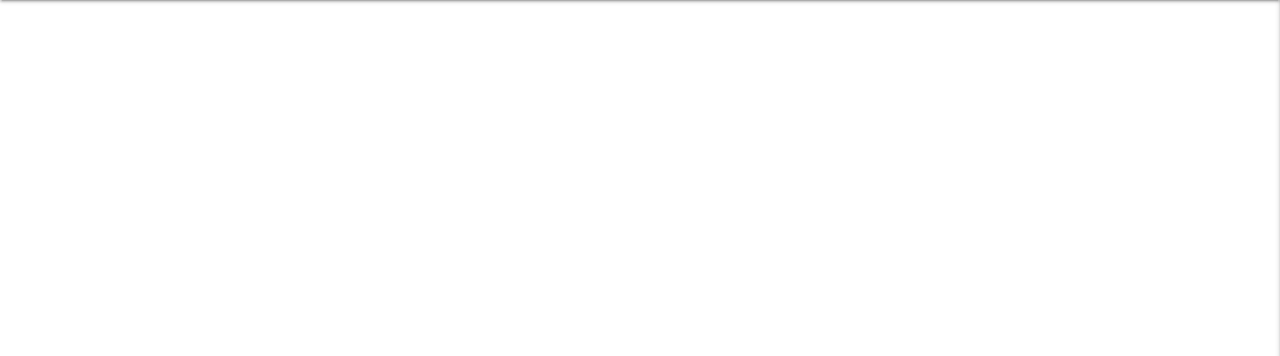
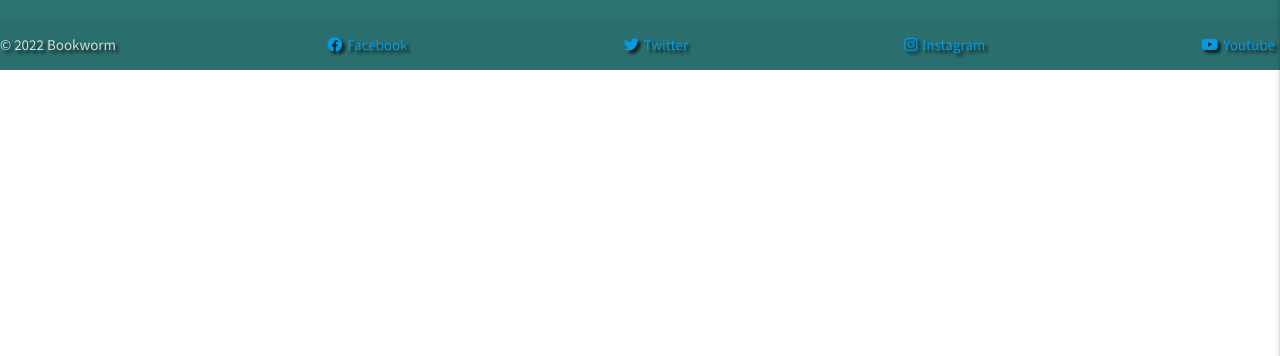
Before and after one commit to SimGriff/bookworm-project3, a Flask app: page / in a window 1280 px wide. Shown: the part 64-420 px from the top of the page. Run offline with Flask 2, Linux system fonts and the light colour scheme; data that the repository does not hold is empty; some libraries are stand-ins or nearby versions; some web fonts are replaced.

Commit message:
Add footer

```diff
--- a/static/css/style.css
+++ b/static/css/style.css
@@ -19,8 +19,12 @@ h1, h2, h3, h4 {
 .header-and-footer {
     background-color: #297373;
     text-shadow: 3px 3px 3px rgba(0,0,0,0.75);
+    color: #fff;
 }
 
+.icons {
+    padding: 5px 5px;
+}
 .green-text {
     color: #297373;
 }
--- a/templates/base.html
+++ b/templates/base.html
@@ -47,6 +47,25 @@
         </ul>
     </header>
 
+<!-- footer with Scocial Media Links on Right -->
+<footer class="header-and-footer page-footer">
+    <div class="footer-copyright">
+        © 2022 Bookworm
+        <a class="right" href="https://www.facebook.com" rel="noopener" target="_blank">
+            <i class="fab fa-facebook" aria-hidden="true"></i><span class="icons">Facebook</span>
+        </a>
+        <a class="right" href="https://www.twitter.com" rel="noopener" target="_blank">
+            <i class="fab fa-twitter" aria-hidden="true"></i><span class="icons">Twitter</span>
+        </a>
+        <a class="right" href="https://www.instagram.com" rel="noopener" target="_blank">
+            <i class="fab fa-instagram" aria-hidden="true"></i><span class="icons">Instagram</span>
+        </a>
+        <a class="right" href="https://www.youtube.com" rel="noopener" target="_blank">
+            <i class="fab fa-youtube" aria-hidden="true"></i><span class="icons">Youtube</span>
+        </a>
+    </div>
+</footer>
+
     {% block content %}
     {% endblock %}
 
```
